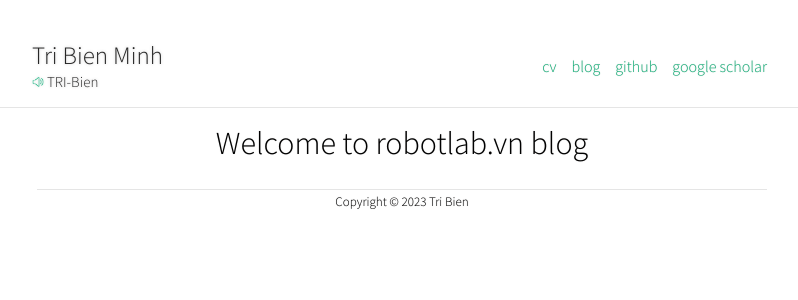
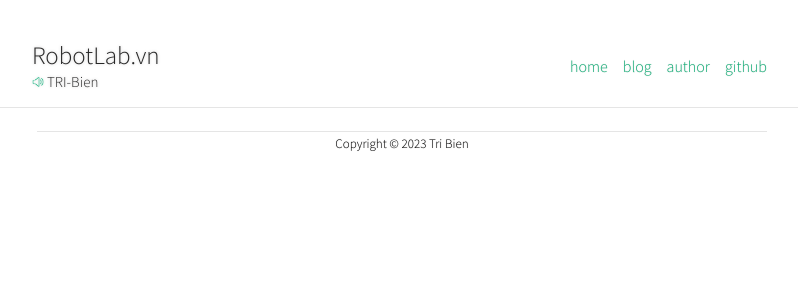
Before and after one commit to robotlabvn/robotlabvn.github.io, a Jekyll site: the page built from index.md, in a window 1280 px wide. Shown: the top 300 px of the page, without its empty margins (238-1036 px from the left). Built offline with Jekyll 4.4.1, drawn with Linux system fonts in a browser that asks for light colours; our own code applies the rules of GitHub Pages for plain Markdown files.

```diff
--- a/_config.yml
+++ b/_config.yml
@@ -1,6 +1,6 @@
-title: Tri Bien Minh
+title: RobotLab.vn
 author: Tri Bien
-subtitle: PhD Candidate in Robotics
+subtitle: Robotics Blog
 
 google_analytics:
 
@@ -19,14 +19,14 @@
     sass_dir: css
 
 navbar:
- - name: "cv"
+ - name: "home"
    link: ""
  - name: "blog"
    link: "/blog"
+ - name: "author"
+   link: "https://triknight.github.io"
  - name: "github"
-   link: "https://github.com/Triknight"
- - name: "google scholar"
-   link: ""
+   link: "https://github.com/triknight"
 
 markdown: kramdown
 kramdown:
```
Also changed, not shown: index.md (+1 -0 lines).
